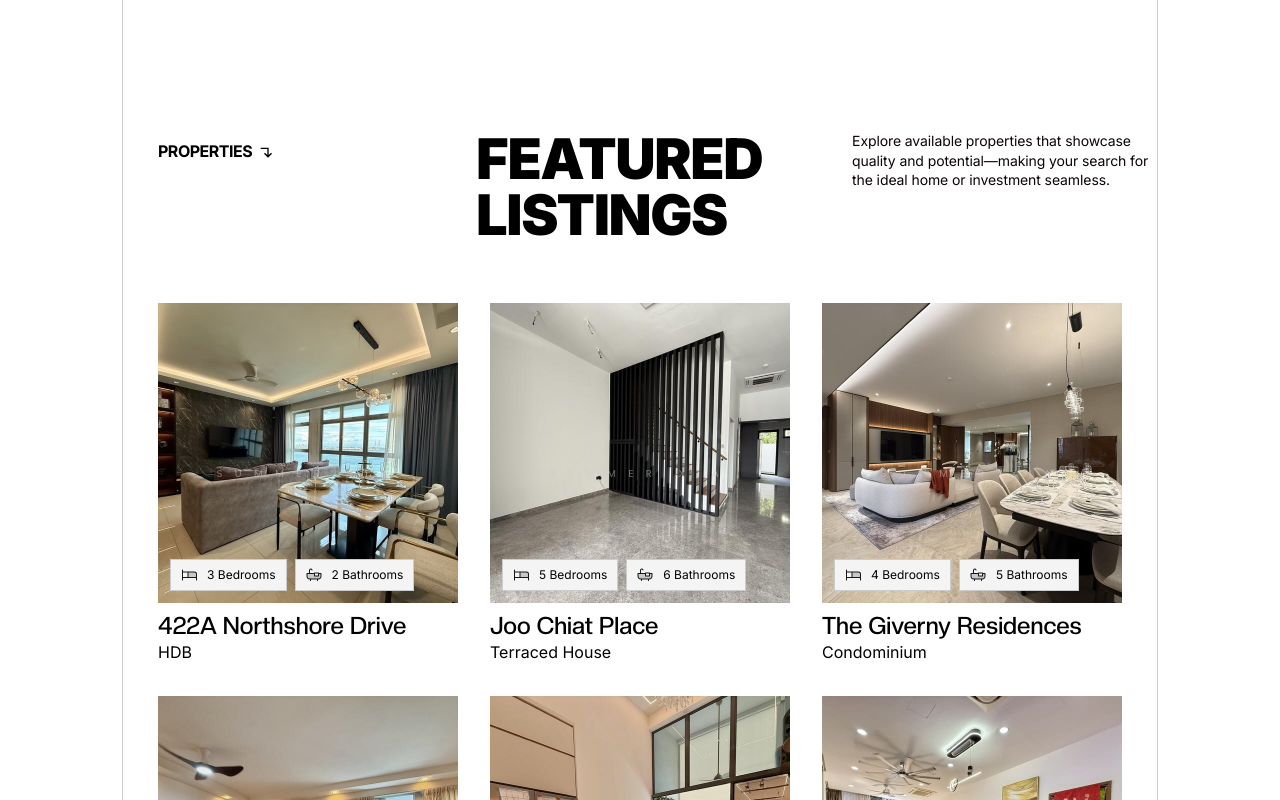
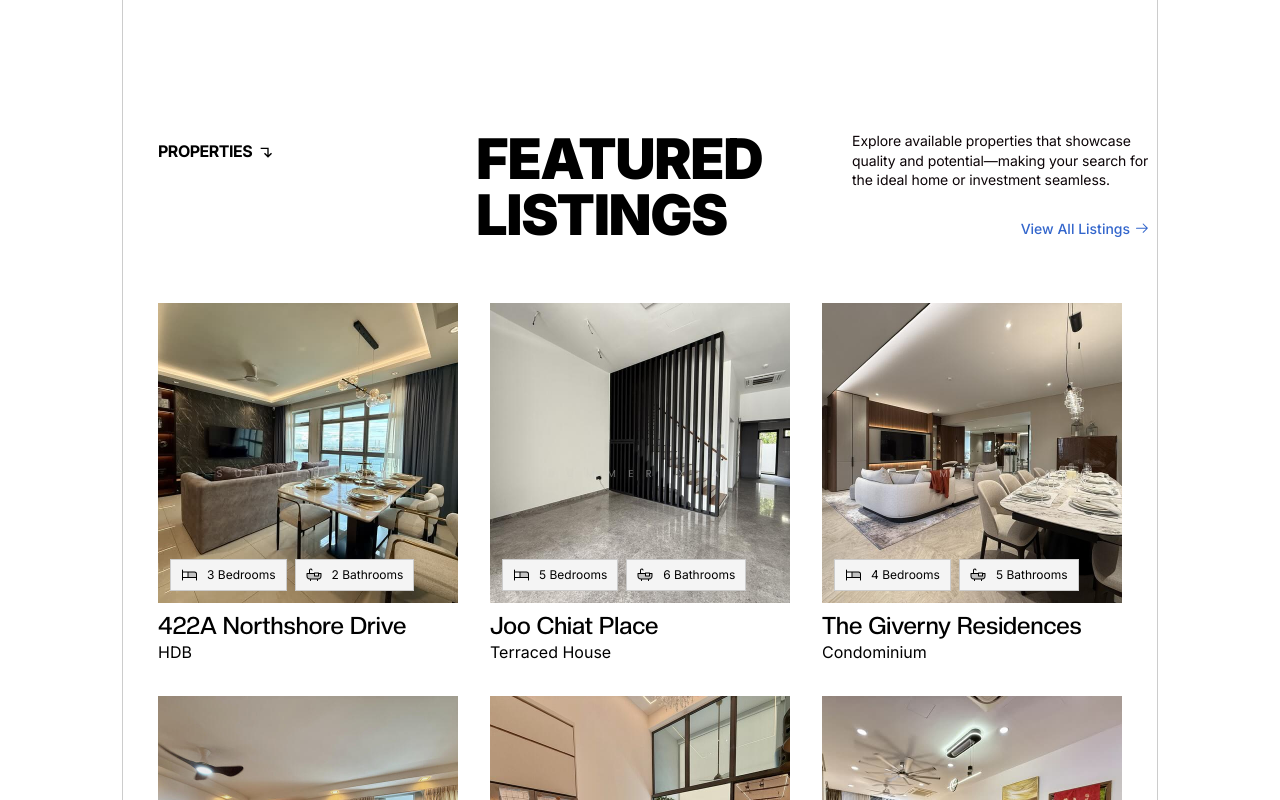
Before and after one commit to eypae/summer-portfolio, a Next.js app: page / in a window 1280 px wide. Shown: the part 1360-2160 px from the top of the page. Built offline with nearby package versions, Linux system fonts and the light colour scheme.

Commit message:
added View All Listings buttons

```diff
--- a/components/Listings.tsx
+++ b/components/Listings.tsx
@@ -1,10 +1,12 @@
 "use client";
 import React, { useEffect, useState, useRef } from "react";
+import { GoArrowRight } from "react-icons/go";
 import { motion, useInView } from "motion/react";
 import PropertyCard from "./PropertyCard";
 import VerticalLines from "./VerticalLines";
 import { properties } from "@/constants/constants";
 import MiniHeader from "./MiniHeader";
+import Link from "next/link";
 
 interface Listing {
   title: string;
@@ -20,7 +22,10 @@ const Listings = () => {
   const isHeaderInView = useInView(headerRef, { once: true, margin: "-100px" });
 
   return (
-    <section id="listings" className="relative bg-white pt-[32px] lg:pt-[96px] pb-[72px]">
+    <section
+      id="listings"
+      className="relative bg-white pt-[32px] lg:pt-[96px] pb-[72px]"
+    >
       <VerticalLines color="black" />
       <div className="max-w-360 mx-auto global-padding relative mb-8">
         {/* Section Header */}
@@ -29,7 +34,7 @@ const Listings = () => {
           initial={{ opacity: 0, y: 20 }}
           animate={isHeaderInView ? { opacity: 1, y: 0 } : {}}
           transition={{ duration: 0.6, ease: "easeOut" }}
-          className="flex flex-col xl:grid xl:items-start gap-4 xl:gap-0 mb-8 xl:mb-[60px] xl:grid-cols-[33%_39%_298px]"
+          className="flex flex-col xl:grid gap-4 xl:gap-0 mb-8 xl:mb-[60px] xl:grid-cols-[33%_39%_298px]"
         >
           {/* Mini Label */}
           <div className="xl:pt-2">
@@ -46,12 +51,23 @@ const Listings = () => {
           </div>
 
           {/* Description */}
-          <div>
+          <div className="flex flex-col gap-4 xl:gap-7 h-full xl:items-end">
             <p className="text-[#0c0407] text-[14px] leading-[1.4] tracking-[-0.1px] font-normal">
               Explore available properties that showcase quality and
               potential—making your search for the ideal home or investment
               seamless.
             </p>
+            <Link
+              href={
+                "https://www.propertyguru.com.sg/property-for-sale?listedById=14203520&isCommercial=false&listingType=sale&locale=en&_gl=1*p8klyu*_ga4_au*MTA3NjI4MDI0OC4xNzcxMjE5ODcx*_ga4_ga*NTMyMDc3NTM2LjE3NzEyMTk4NzE.*_ga4_ga_0HGK3QZS7D*czE3NzE2NjE0NTgkbzckZzEkdDE3NzE2NjIzMjIkajYwJGwwJGgw"
+              }
+              target="_blank"
+              className="relative w-fit text-[#3366CC] cursor-pointer group text-[14px] font-medium flex items-center gap-1"
+            >
+              View All Listings
+              <span className="absolute bottom-0 left-0 w-0 h-px bg-[#3366CC] duration-300 transition-all group-hover:w-full" />
+              <GoArrowRight className="text-[#3366CC]" size={16} />
+            </Link>
           </div>
         </motion.div>
         <div className="grid grid-cols-1 sm:grid-cols-2 xl:grid-cols-3 gap-6 xl:gap-8">
--- a/components/PropertyBadge.tsx
+++ b/components/PropertyBadge.tsx
@@ -12,7 +12,11 @@ const PropertyBadge = ({
 }) => {
   return (
     <div className="bg-[#f4f4f4] border border-[#ccc] flex items-center gap-2.5 px-2.5 py-1.5">
-      {icon === "bed" ? <PiBedDuotone /> : <PiBathtubDuotone />}
+      {icon === "bed" ? (
+        <PiBedDuotone className="text-black" />
+      ) : (
+        <PiBathtubDuotone className="text-black" />
+      )}
       <span className="text-black text-[12px] font-normal">{label}</span>
     </div>
   );
```
